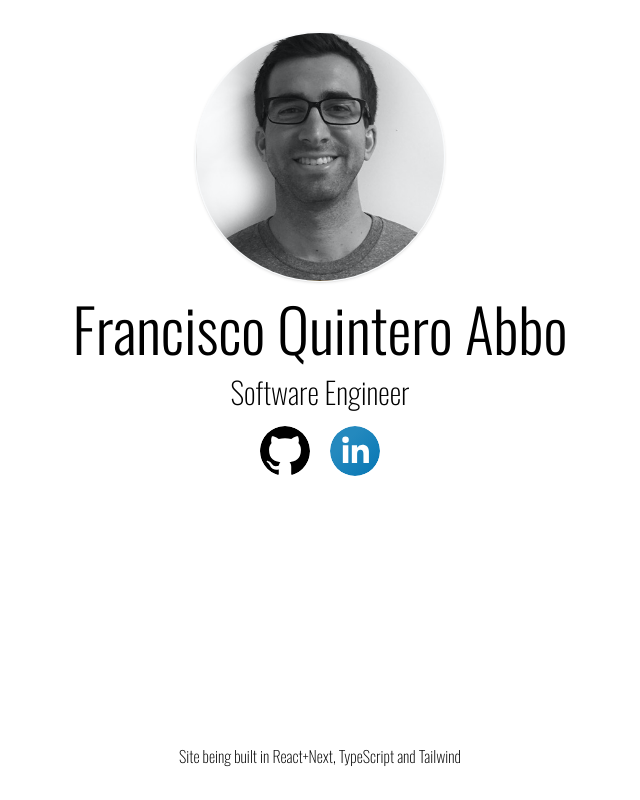
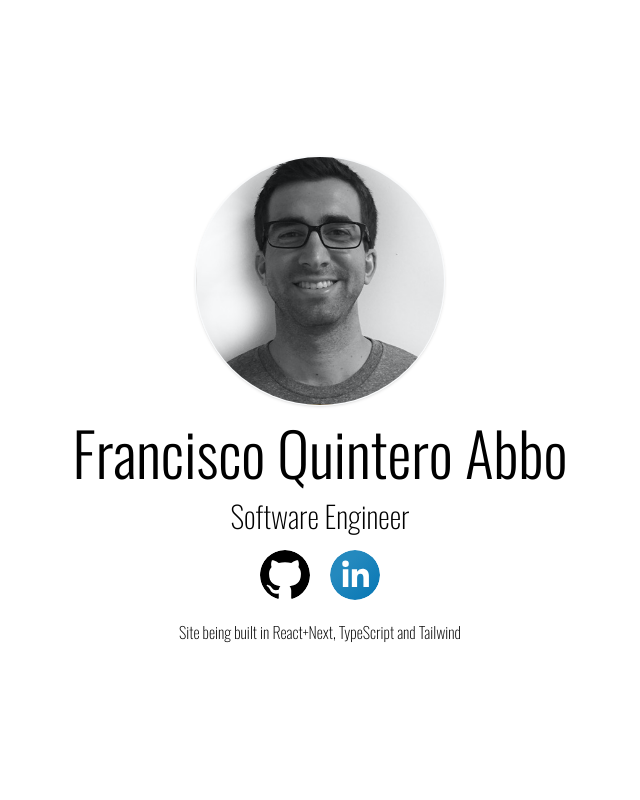
Before and after one commit to Flquintero/portfolio-web-next-ts, a Next.js app: page / in a window 1280 px wide. Shown: the whole page, without its empty margins (320-960 px from the left). Built offline with nearby package versions, Linux system fonts and the light colour scheme.

Commit message:
fix: removed  site being built copy as footer

```diff
--- a/app/(home)/page.tsx
+++ b/app/(home)/page.tsx
@@ -34,12 +34,10 @@ export default function Home() {
             />
           </Link>
         </div>
-      </article>
-      <footer className="mt-auto mb-0 mx-auto">
-        <p className="text-1xl font-extralight text-center">
+        <p className="text-1xl font-extralight text-center mt-5">
           Site being built in React+Next, TypeScript and Tailwind
         </p>
-      </footer>
+      </article>
     </main>
   );
 }
```
